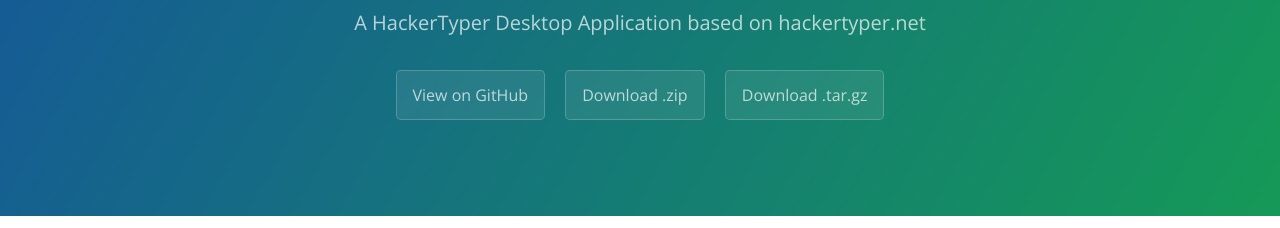
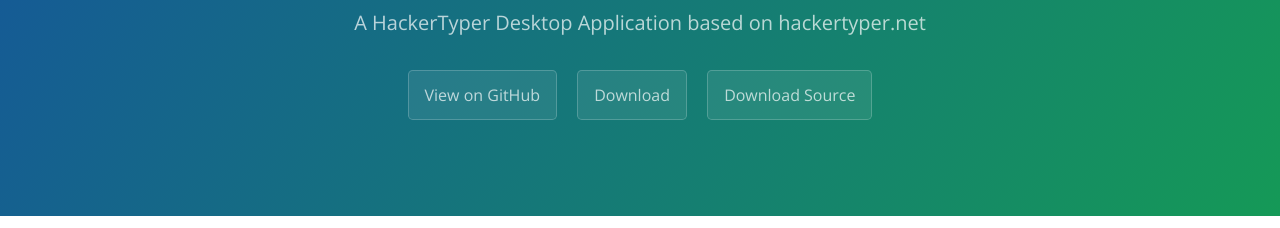
Before and after one commit to PandemicMoon/hackertyper, a plain HTML site: page index.html in a window 1280 px wide. Shown: the part 167-395 px from the top of the page. Drawn offline with nearby package versions, Linux system fonts and the light colour scheme.

Commit message:
Updated index.html

```diff
--- a/index.html
+++ b/index.html
@@ -1,5 +1,6 @@
 <!DOCTYPE html>
 <html lang="en-us">
+
     <head>
         <meta charset="UTF-8">
         <title>Hackertyper by PandemicMoon</title>
@@ -9,18 +10,18 @@
         <link rel="stylesheet" type="text/css" href="stylesheets/stylesheet.css" media="screen">
         <link rel="stylesheet" type="text/css" href="stylesheets/github-light.css" media="screen">
     </head>
+
     <body>
         <section class="page-header">
             <h1 class="project-name">Hackertyper</h1>
             <h2 class="project-tagline">A HackerTyper Desktop Application based on hackertyper.net</h2>
             <a href="https://github.com/PandemicMoon/hackertyper" class="btn">View on GitHub</a>
-      <a href="https://github.com/PandemicMoon/hackertyper/zipball/master" class="btn">Download .zip</a>
-      <a href="https://github.com/PandemicMoon/hackertyper/tarball/master" class="btn">Download .tar.gz</a>
+            <a href="https://github.com/PandemicMoon/hackertyper/releases/latest" class="btn">Download</a>
+            <a href="https://github.com/PandemicMoon/hackertyper/zipball/master" class="btn">Download Source</a>
         </section>
 
         <section class="main-content">
-      <h1>
-<a id="hackertyper-desktop-application" class="anchor" href="#hackertyper-desktop-application" aria-hidden="true"><span aria-hidden="true" class="octicon octicon-link"></span></a>HackerTyper Desktop Application</h1>
+            <h1><a id="hackertyper-desktop-application" class="anchor" href="#hackertyper-desktop-application" aria-hidden="true"><span aria-hidden="true" class="octicon octicon-link"></span></a>HackerTyper Desktop Application</h1>
 
             <p><strong>Fool your friends with a realistic looking hacker emulator.</strong></p>
 
@@ -28,10 +29,11 @@
 
             <p><strong>For normal users, simply visit the <a href="DOWNLOADS.md">download</a> page to get the latest version.</strong></p>
 
-<p><a href="https://raw.githubusercontent.com/PandemicMoon/hackertyper/master/screenshot.png"><img src="screenshot.png" alt="Screenshot" title="Screenshot"></a></p>
+            <p>
+                <a href="https://raw.githubusercontent.com/PandemicMoon/hackertyper/master/screenshot.png"><img src="screenshot.png" alt="Screenshot" title="Screenshot"></a>
+            </p>
 
-<h2>
-<a id="contribute" class="anchor" href="#contribute" aria-hidden="true"><span aria-hidden="true" class="octicon octicon-link"></span></a>Contribute</h2>
+            <h2><a id="contribute" class="anchor" href="#contribute" aria-hidden="true"><span aria-hidden="true" class="octicon octicon-link"></span></a>Contribute</h2>
 
             <p>Learn about <a href="CONTRIBUTING.md">contributing</a> to HackerTyper Desktop Application.</p>
 
@@ -49,4 +51,5 @@
 
 
     </body>
+
 </html>
```
Lines whose indentation alone changed are shown as unchanged.
